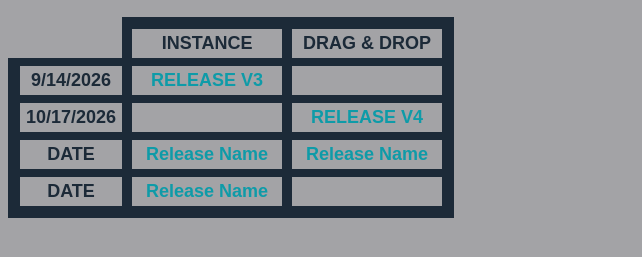
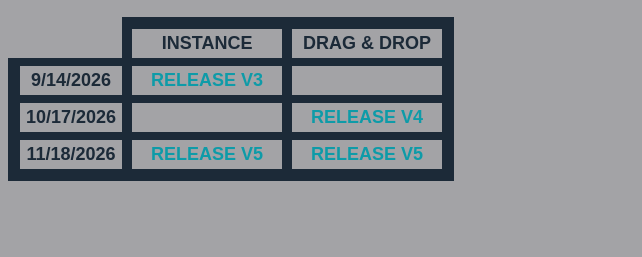
Before and after one commit to ieatcrayons05/thecraftmodded, a plain HTML site: page index.html in a window 1280 px wide. Shown: the part 109-366 px from the top of the page, without its empty margins (0-642 px from the left). Drawn offline with Linux system fonts and the light colour scheme.

Commit message:
Update index.html

```diff
--- a/index.html
+++ b/index.html
@@ -107,8 +107,7 @@
          No file for a column? Use  <span class="blank"></span>  instead of the link. -->
     <span class="date">9/14/2026</span>  <a class="download" href="https://github.com/ieatcrayons05/thecraftmodded/releases/download/V3/RELEASE-V3-INSTANCE.zip">RELEASE V3</a>  <span class="blank"></span>
     <span class="date">10/17/2026</span>  <span class="blank"></span>                  <a class="download" href="https://github.com/ieatcrayons05/thecraftmodded/releases/download/V4/RELEASE-V4-DRAGNDROP.zip">RELEASE V4</a>
-    <span class="date">DATE</span>  <a class="download" href="#">Release Name</a>  <a class="download" href="#">Release Name</a>
-    <span class="date">DATE</span>  <a class="download" href="#">Release Name</a>  <span class="blank"></span>
+    <span class="date">11/18/2026</span>  <a class="download" href="https://github.com/ieatcrayons05/thecraftmodded/releases/download/untagged-35427739c3c11bf51c2d/RELEASE-V5-INSTANCE.zip">RELEASE V5</a>  <a class="download" href="https://github.com/ieatcrayons05/thecraftmodded/releases/download/untagged-35427739c3c11bf51c2d/RELEASE-V5-DRAGNDROP.zip">RELEASE V5</a>
     <!-- ===== END RELEASES ===== -->
   </div>
 
```
